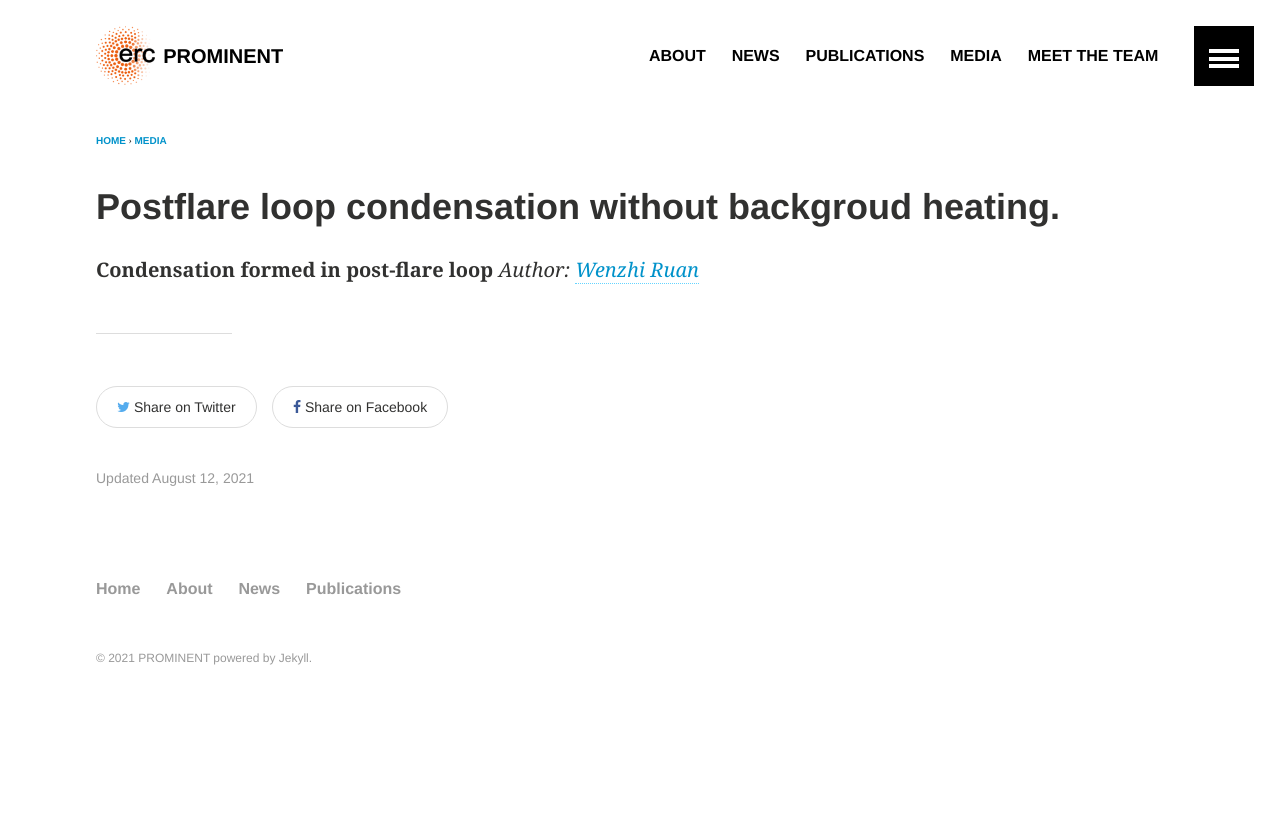
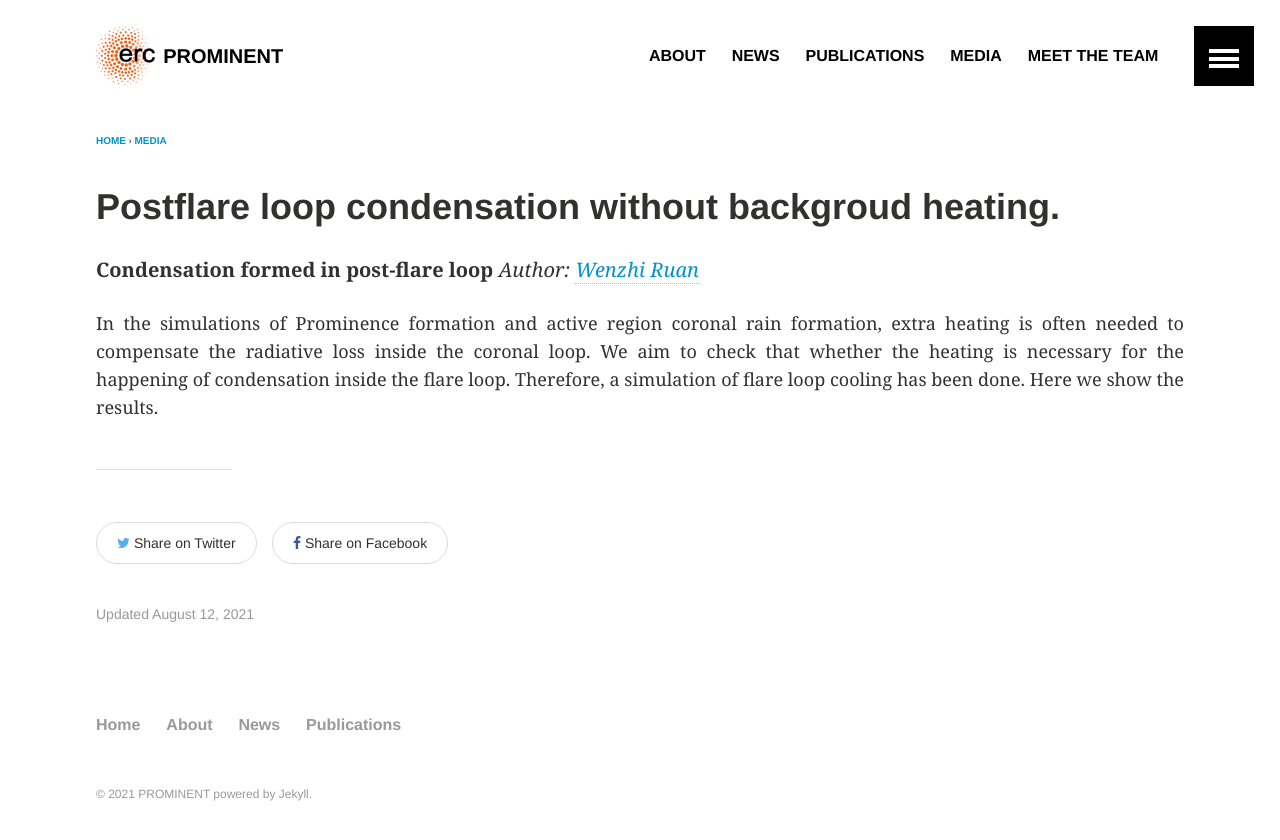
Before and after one commit to erc-prominent/erc-prominent.github.io, a Jekyll site: the page built from _posts/media/2021-08-12-Ruan.md, in a window 1280 px wide. Shown: the top 840 px of the page. Built offline with Jekyll 4.4.1, drawn with Linux system fonts in a browser that asks for light colours.

Commit message:
update item Postflare loop condensation without backgroud heating

```diff
--- a/_posts/media/2021-08-12-Ruan.md
+++ b/_posts/media/2021-08-12-Ruan.md
@@ -5,10 +5,13 @@ categories: media
 excerpt: "We show that condensation can happen inside post-flare loop without background heating with a test."
 share: true
 image:
-  teaser: Ruan_2021_flare_rain.png
+  teaser: Ruan_postflare_400x250.png
 ---
 
 
 
 **Condensation formed in post-flare loop**
 *Author: [Wenzhi Ruan]({{ site.url }}/team/wenzhiruan)*
+
+
+In the simulations of Prominence formation and active region coronal rain formation, extra heating is often needed to compensate the radiative loss inside the coronal loop. We aim to check that whether the heating is necessary for the happening of condensation inside the flare loop. Therefore, a simulation of flare loop cooling has been done. Here we show the results.
```
Also changed, not shown: images/Ruan_postflare_400x250.png (added).
